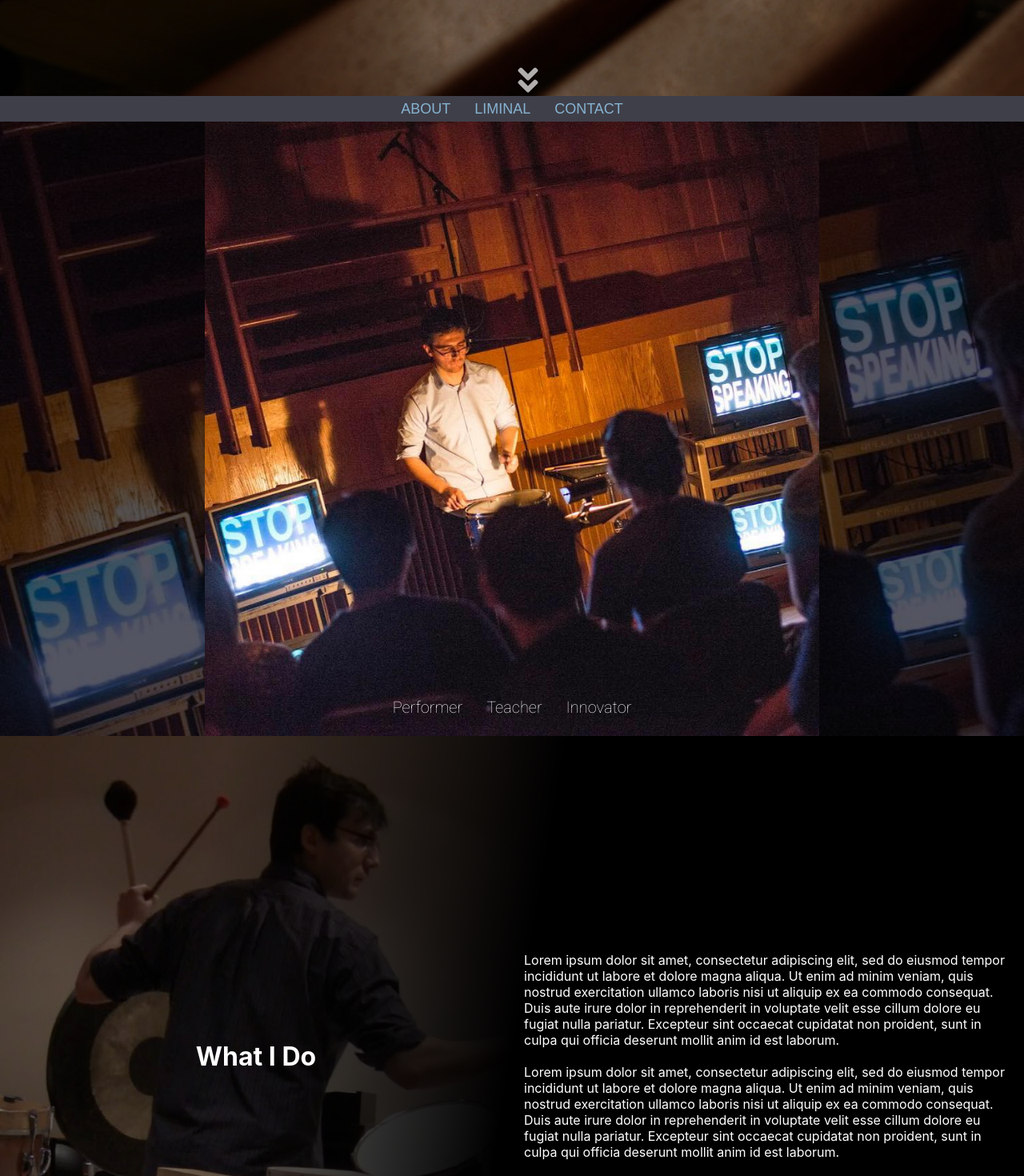
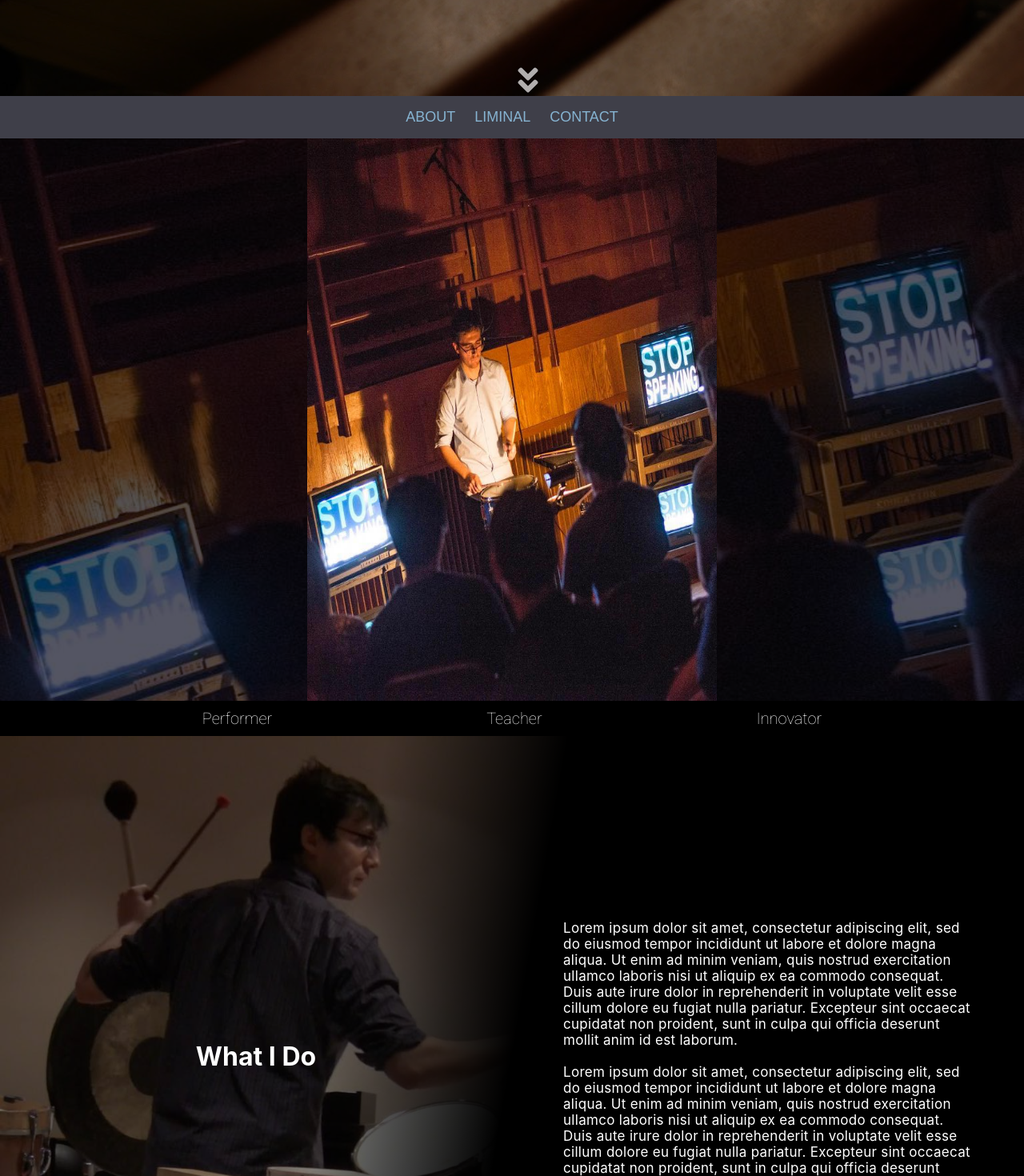
Before and after one commit to tommywu10/JuanHerrera, a React (Create React App) app: page / in a window 1280 px wide. Shown: the part 680-2150 px from the top of the page at 80% size. Built offline with nearby package versions, Linux system fonts and the light colour scheme; a web font is replaced by a local one.

Commit message:
changes to home page text

```diff
--- a/src/App.css
+++ b/src/App.css
@@ -31,8 +31,8 @@ html, body {
   text-decoration: none;
   color: var(--accent-color);
   font-family: var(--nav-bar-font);
-  font-size: 18px;
-  margin: 0 15px;
+  font-size: 15px;
+  margin: 0 12px;
   text-transform: uppercase;
   transition: linear .2s;
   cursor: pointer;
@@ -125,9 +125,10 @@ html, body {
 
 .home-main-text {
   display: flex;
-  position: absolute;
-  bottom: 1px;
-  margin: 13px 0;
+  width: 100%;
+  justify-content: center;
+  align-items: center;
+  background-color: rgb(0 ,0 ,0);
 }
 
 .home-main-text p {
@@ -165,6 +166,7 @@ html, body {
   flex-direction: column;
   justify-content: center;
   align-items: center;
+  font-size: 14px;
 }
 
 .about-me-content p{
@@ -180,7 +182,7 @@ html, body {
 
 
 .liminal-space-content {
-  font-size: 16px;
+  font-size: 14px;
   background-color: black;
   display: flex;
   flex-direction: column;
@@ -232,6 +234,7 @@ html, body {
   flex-direction: column;
   justify-content: center;
   align-items: center;
+  margin: 0 0 40px;
 }
 
 .contact-container h1 {
@@ -313,20 +316,28 @@ html, body {
     height: 60px;
   }
 
+  .header-container nav a{
+    font-size: 18px;
+  }
+
   #landing-page-arrow {
     left: 50%;
   }
 
   .home-main-container img {
-    width: 60%;
-    height: 100%;
+    /* width: 60%;
+    height: 100%; */
   }
 
   .home-main-text {
     font-size: 20px;
   }
 
-  .about-me-container {
+  .home-main-content {
+
+  }
+
+  /* .about-me-container {
     flex-direction: row;
     background-image: linear-gradient(100deg, rgba(0,0,0,.5) 20%, rgba(0,0,0, 1) 50%, rgba(0,0,0,1) 100%), url('./images/percussion.jpg');
     background-size: contain;
@@ -334,7 +345,7 @@ html, body {
     background-blend-mode: multiply;
     background-position: left;
     background-color: #ffffff;
-  }
+  } */
 
   .about-me-title {
     width: 50%;
@@ -365,7 +376,7 @@ html, body {
     order: 2;
     width: 50%;
     height: 100%;
-    background: radial-gradient(circle, rgb(146, 138, 138) 0%, rgba(0,0,0,1) 51%, rgba(0,0,0,1) 100%);
+    background: radial-gradient(circle, rgb(146, 138, 138) 0%, rgba(0,0,0,1) 35%, rgba(0,0,0,1) 100%);
   }
 
   #liminal-crew-img {
@@ -381,10 +392,15 @@ html, body {
   }
 }
 
-@media (min-width: 1440px){
+
+@media (min-width: 800px){
   .home-main-container img {
     width: 40%;
     height: 100%;
+  }
+
+  .home-main-text {
+   justify-content: space-evenly;
   }
 
   .about-me-content p {
@@ -397,4 +413,14 @@ html, body {
     font-size: 17px;
     letter-spacing: .3px;
   }
+
+  .about-me-container {
+    flex-direction: row;
+    background-image: linear-gradient(100deg, rgba(0,0,0,.5) 34%, rgba(0,0,0, 1) 50%, rgba(0,0,0,1) 100%), url('./images/percussion.jpg');
+    background-size: contain;
+    background-repeat: no-repeat;
+    background-blend-mode: multiply;
+    background-position: left;
+    background-color: #ffffff;
+  }
 }
--- a/src/Components/HomeMain.js
+++ b/src/Components/HomeMain.js
@@ -7,13 +7,12 @@ const HomeMain = () => {
         <div className="home-main-container" id="home-main">
             <Header />
                 <div className="home-main-content">
-                    <div className="home-main-text">
-                        <p>Performer</p>
-                        <p>Teacher</p>
-                        <p>Innovator</p>
-                    </div>
                     <img src={recitalImage} alt="Juan's recital" />
-
+                </div>
+                <div className="home-main-text">
+                    <p>Performer</p>
+                    <p>Teacher</p>
+                    <p>Innovator</p>
                 </div>
             </div>
     )
```
